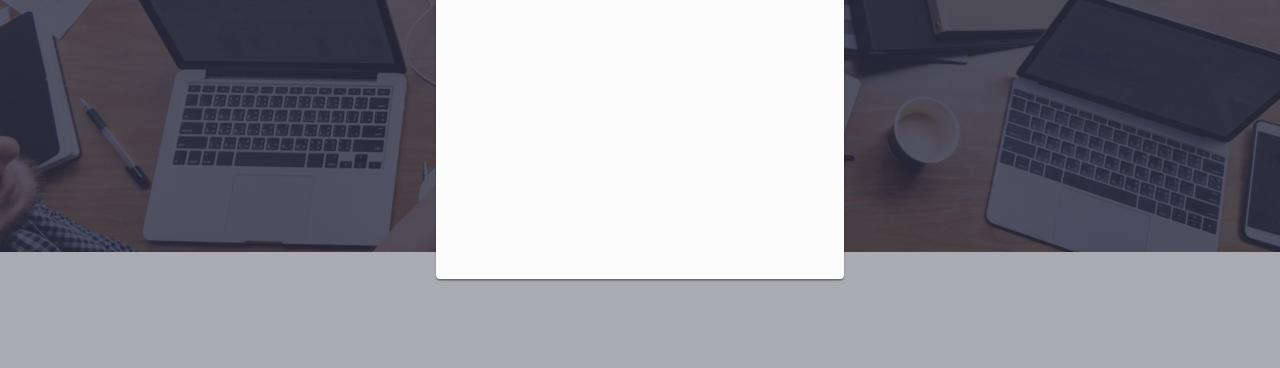
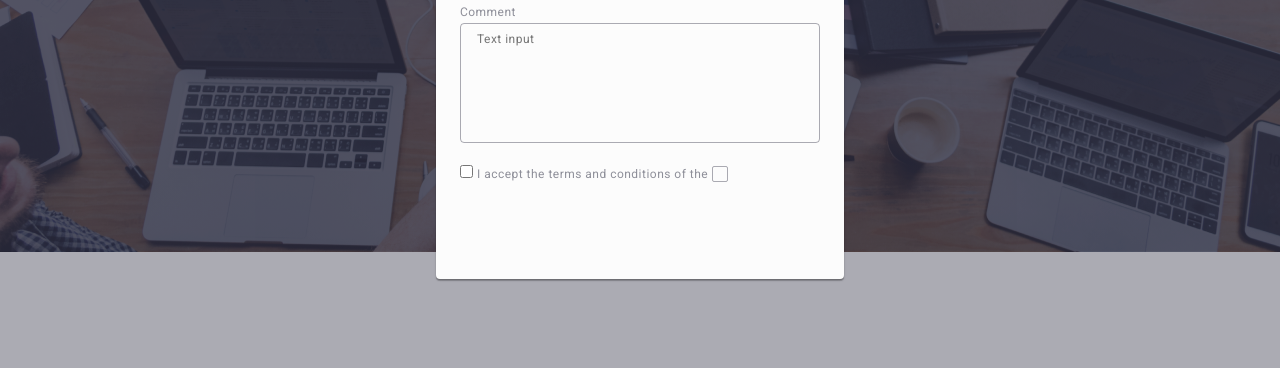
Before and after one commit to DimaSomik/goit-markup-hw-05, a plain HTML site: page index.html in a window 1280 px wide. Shown: the part 413-781 px from the top of the page. Drawn offline with nearby package versions, Linux system fonts and the light colour scheme.

Commit message:
idk what it's goin' on

```diff
--- a/css/style.css
+++ b/css/style.css
@@ -643,6 +643,55 @@
     fill: #4D5AE5;
 }
 
+.modal-form-textarea-div {
+    margin-bottom: 16px;
+}
+
+.modal-form-textarea {
+    width: 100%;
+    height: 120px;
+    font-size: 12px;
+    line-height: 1.17;
+    letter-spacing: 0.04em;
+    color: rgba(46, 47, 66, 0.4);
+    border: 1px solid rgba(46, 47, 66, 0.4);
+    border-radius: 4px;
+    background-color: transparent;
+    padding: 8px 16px;
+    outline: transparent;
+    resize: none;
+    transition: border-color 250ms cubic-bezier(0.4, 0, 0.2, 1);
+}
+
+.modal-form-textarea:focus {
+    border-color: #4D5AE5;
+}
+
+.modal-form-checkbox-div {
+    margin-bottom: 24px;
+}
+
+.modal-form-checkbox-label {
+    font-size: 12px;
+    line-height: 1.17;
+    letter-spacing: 0.04em;
+    color: #8e8f99;
+}
+
+.modal-form-checkbox-label-span {
+    width: 16px;
+    height: 16px;
+    border: 1px solid rgba(46, 47, 66, 0.4);
+    border-radius: 2px;
+    transition: background-color 250ms cubic-bezier(0.4, 0, 0.2, 1),
+                border 250ms cubic-bezier(0.4, 0, 0.2, 1),
+                fill 250ms cubic-bezier(0.4, 0, 0.2, 1);
+    display: inline-flex;
+    align-items: center;
+    justify-content: center;
+    fill: transparent;
+}
+
 /* Other */
 body {
     font-family: Roboto, sans-serif;
--- a/index.html
+++ b/index.html
@@ -525,6 +525,25 @@
             </div>
           </div>
 
+          <!--Comment TextArea-->
+          <div class="modal-form-textarea-div">
+            <label for="user-comment" class="modal-form-label">Comment</label>
+            <textarea name="user-comment" id="user-comment" placeholder="Text input" class="modal-form-textarea"></textarea>
+          </div>
+
+          <!--Checkbox-->
+          <div class="modal-form-checkbox-div">
+            <input type="checkbox" id="user-privacy" name="user-privacy" value="true" class="modal-form-checkbox" class="visually-hidden">
+            <label for="user-privacy" class="modal-form-checkbox-label">
+              I accept the terms and conditions of the
+              <span class="modal-form-checkbox-label-span">
+                <svg width="10" height="8" class="modal-form-checkbox-label-span-svg">
+                  <use href=""></use>
+                </svg>
+              </span>
+            </label>
+          </div>
+
         </form>
       </div>
     </div>
```
